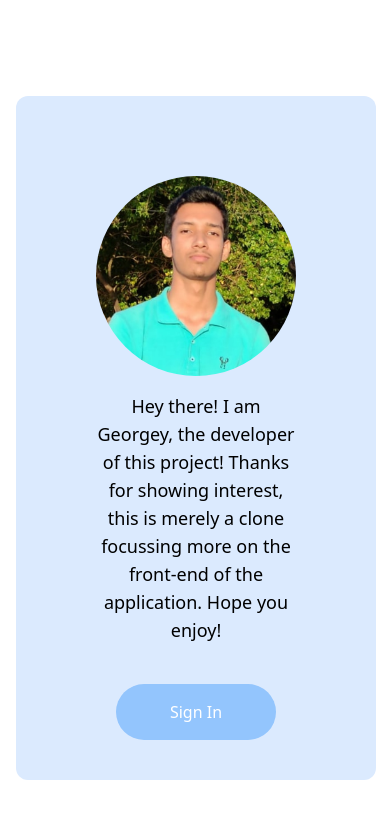
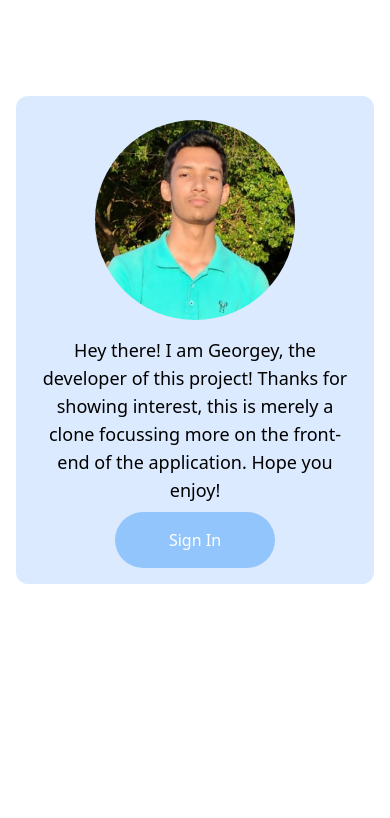
Before and after one commit to GeoBrodas/facebook-clone, a Next.js app: page /signin in a window 390 px wide. Shown: the top 818 px of the page. Built offline with nearby package versions, Linux system fonts and the light colour scheme; no server answers.

Commit message:
fix padding on smaller screens, user-image on posts, and padding in signin page

```diff
--- a/components/Feed.js
+++ b/components/Feed.js
@@ -4,7 +4,7 @@ import Stories from './Stories';
 
 function Feed(props) {
   return (
-    <div className="flex-grow h-screen pb-44 pt-6 mr-4 xl:mr-40 overflow-y-auto scrollbar-hide">
+    <div className="flex-grow h-screen pb-44 pt-6 ml-2 sm:ml-0 mr-2 xl:mr-40 overflow-y-auto scrollbar-hide">
       <div className="mx-auto max-w-md md:max-w-lg lg:max-w-2xl">
         {/* Stories */}
         <Stories />
--- a/components/ui/PostCard.js
+++ b/components/ui/PostCard.js
@@ -30,7 +30,13 @@ function PostCard(props) {
       <div className="p-5 bg-white rounded-t-2xl mt-5 shadow-md">
         <div className="flex items-center space-x-2">
           {/* eslint-disable-next-line @next/next/no-img-element */}
-          <img src={userimage} width={40} height={40} alt={name} />
+          <img
+            className="rounded-full"
+            src={userimage}
+            width={40}
+            height={40}
+            alt={name}
+          />
           <div>
             <p className="font-medium">{name}</p>
             <p className="text-xs text-gray-400">
@@ -58,7 +64,7 @@ function PostCard(props) {
 
       {/* Fotter of PostCard */}
       <div className="flex justify-between items-center rounded-b-2xl bg-white shadow-md text-gray-400 border-t">
-        <div className="input-icon rounded-bl-2xl">
+        <div className="rounded-bl-2xl input-icon">
           <ThumbUpIcon className="h-4" />
           <p className="text-xs sm:text-base">Like</p>
         </div>
--- a/pages/signin.js
+++ b/pages/signin.js
@@ -11,8 +11,8 @@ function Auth() {
         <title>SignIn to Facebook</title>
       </Head>
       <div className="grid place-items-center mt-20">
-        <div className="max-w-lg m-4 bg-blue-100 rounded-xl p-10 grid place-items-center">
-          <div className="grid place-items-center justify-center p-10 items-center">
+        <div className="max-w-lg m-4 bg-blue-100 rounded-xl p-4 md:p-10 grid place-items-center">
+          <div className="grid place-items-center justify-center p-2 md:p-10 items-center">
             <Image
               layout="fixed"
               className="rounded-full"
```
